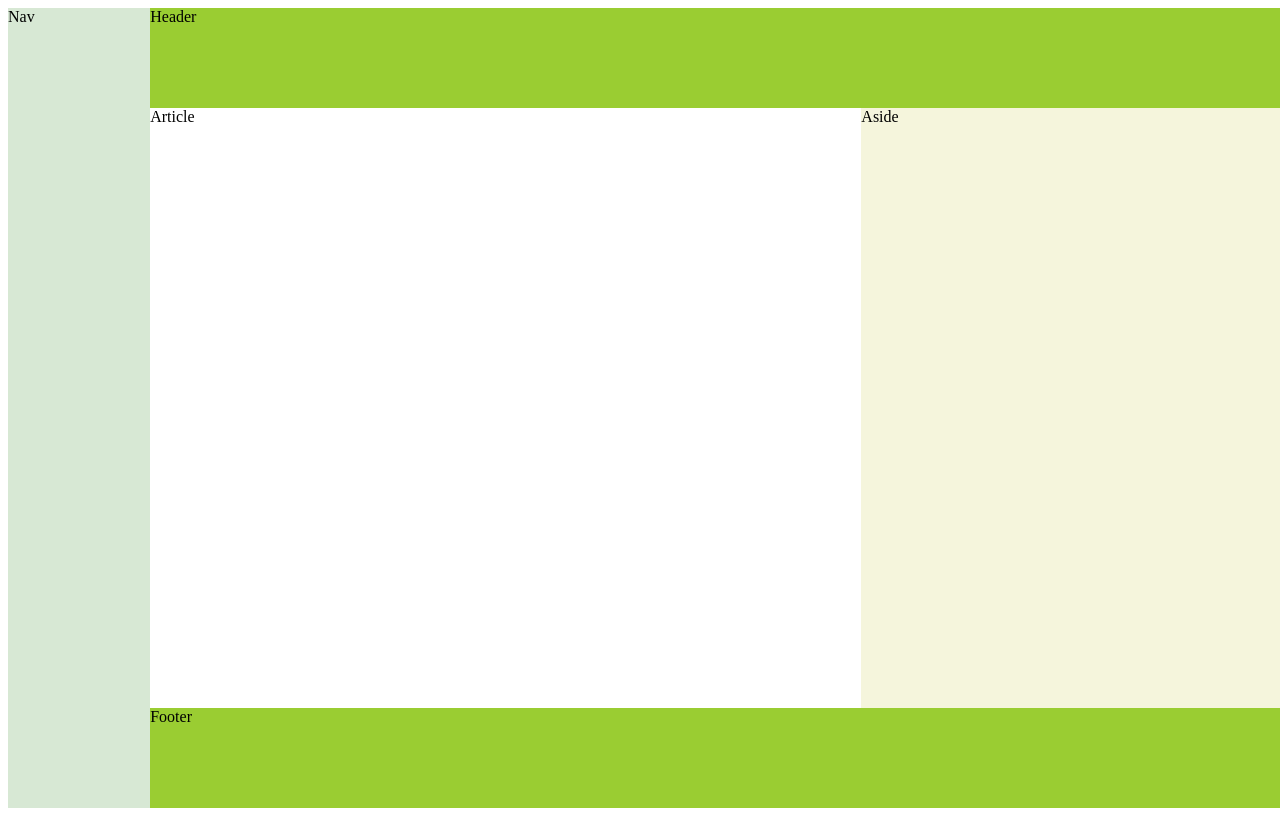
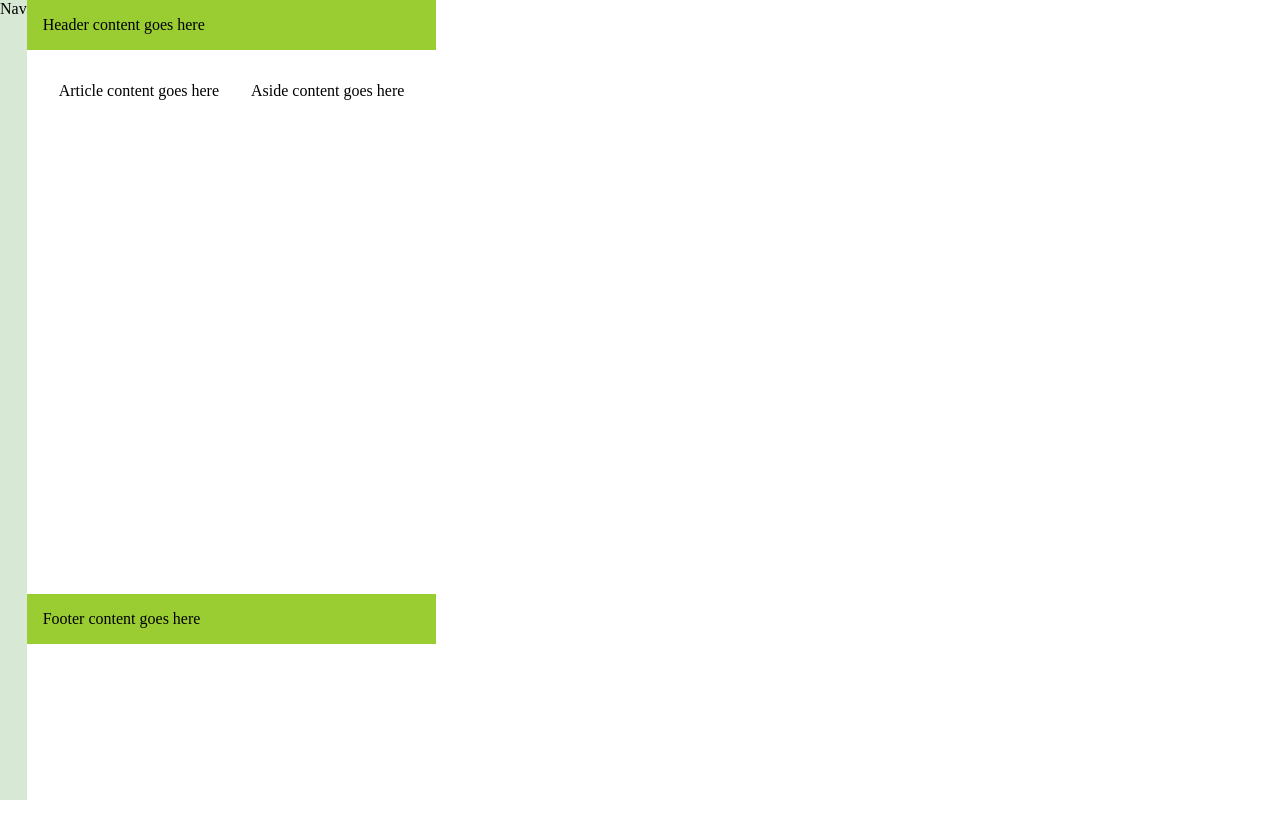
Before and after one commit to acciojob/split-screen-styling-sumitsinghkushwaha, a website: page main.html in a window 1280 px wide. Drawn offline with Linux system fonts and the light colour scheme.

Commit message:
created a submission

```diff
--- a/main.html
+++ b/main.html
@@ -7,25 +7,47 @@
 
   <body>
     <!-- the entire body must be written by student -->
-	<div id="grid">
+	<!--<div id="grid">
 
 	<nav id="nav">Nav</nav>
 
     <header id="header">Header
 
     </header>
-<!-- 		<content class="content"> -->
+
 			<article id="artcile">
 				Article </article>
 			<div id="aside">Aside </div>
-<!-- 		</content> -->
+
 
 
     <footer id="footer">Footer
 
     </footer>
 
-</div>
+</div> -->
+
+	  <div class="container">
+        <nav class="sidebar">
+             Nav
+        </nav>
+        <main class="content">
+            <header class="header">
+                Header content goes here
+            </header>
+            <section class="main-section">
+                <article class="article">
+                    Article content goes here
+                </article>
+                <aside class="aside">
+                    Aside content goes here
+                </aside>
+            </section>
+            <footer class="footer">
+                Footer content goes here
+            </footer>
+        </main>
+    </div>
     <script type="text/javascript" src="./script.js"></script>
   </body>
 </html>
--- a/styles.css
+++ b/styles.css
@@ -1,5 +1,5 @@
 /*  your css code here. If applicable */
-#grid{
+/*#grid{
 	display:grid;
 	width:100vw;
 	height:100vh;
@@ -37,4 +37,56 @@
 	grid-area:f;
 	background-color:yellowgreen;
 
+ } */
+/* Reset some default styles */
+body, html {
+    margin: 0;
+    padding: 0;
+    height: 100%;
 }
+
+/* Define overall container and flex properties */
+.container {
+    display: flex;
+    height: 100%;
+}
+
+/* Sidebar styles */
+.sidebar {
+    background-color: #D7E8D4;
+    flex: 1/6;
+}
+
+/* Main content styles */
+.content {
+    flex: 5/6;
+    display: flex;
+    flex-direction: column;
+}
+
+/* Header and Footer styles */
+.header, .footer {
+    background-color: yellowgreen;
+    flex: 1/5;
+    padding: 1em;
+}
+
+/* Main Section styles */
+.main-section {
+    display: flex;
+    flex: 4/5;
+    padding: 1em;
+}
+
+/* Article styles */
+.article {
+    flex: 3/4;
+    min-height: 60vh;
+    padding: 1em;
+}
+
+/* Aside styles */
+.aside {
+    flex: 1/4;
+    padding: 1em;
+}
```
